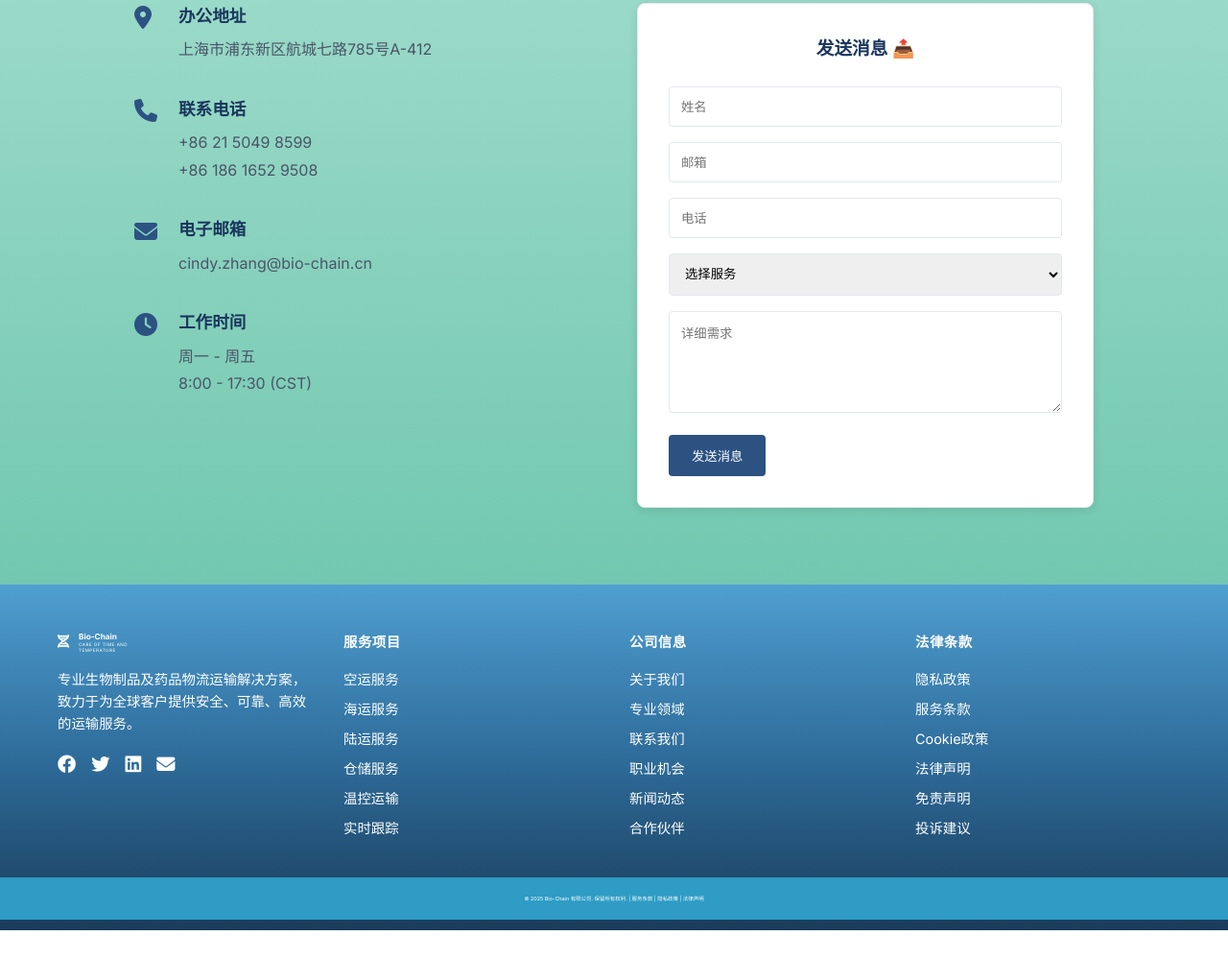
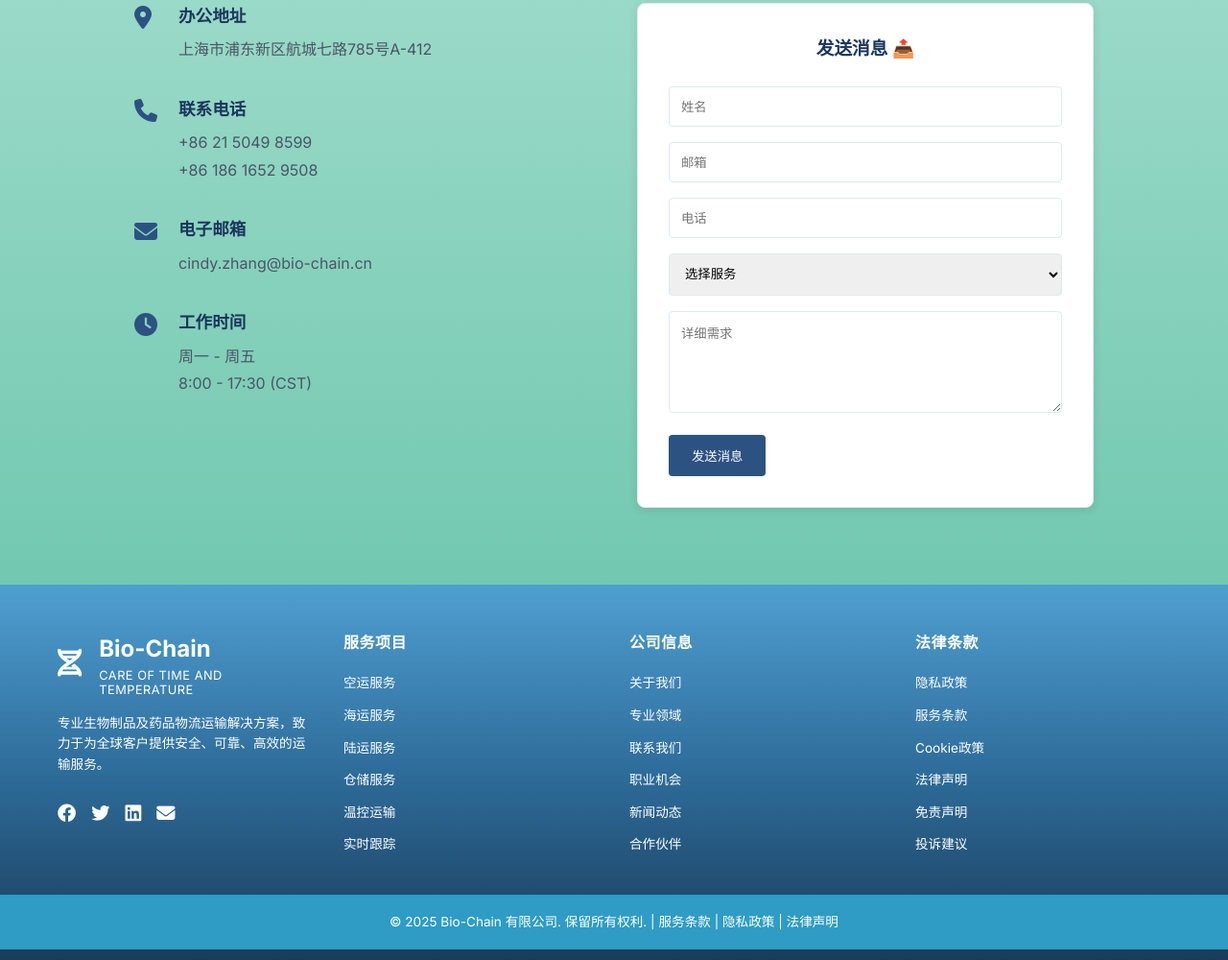
Before and after one commit to Gusc007/bio-chain-website, a plain HTML site: page index.html in a window 1280 px wide. Shown: the part 3134-4134 px from the top of the page at 96% size. Before the commit the page ends 4103 px from the top, so only its background shows below. Drawn offline with Linux system fonts and the light colour scheme.

Commit message:
fix: 根据截屏调整页脚布局，确保4列布局完全一致

```diff
--- a/css/style.css
+++ b/css/style.css
@@ -918,26 +918,65 @@ body {
   align-items: flex-start !important;
 }
 .footer-logo {
-  font-size: 0.628rem !important;
+  font-size: 1.2rem !important;
+  margin-bottom: 1rem;
 }
 .footer-logo i {
-  font-size: 0.857rem !important;
+  font-size: 1.8rem !important;
+  margin-right: 0.5rem;
 }
 .footer-logo-text {
-  font-size: 0.514rem !important;
+  display: flex;
+  flex-direction: column;
+}
+.footer-logo-text span:first-child {
+  font-size: 1.5rem !important;
+  font-weight: 700;
+  margin-bottom: 0.2rem;
 }
 .footer-slogan {
-  font-size: 0.286rem !important;
-  max-width: 52px !important;
+  font-size: 0.8rem !important;
+  font-weight: 400;
+  letter-spacing: 0.5px;
+  max-width: 200px !important;
 }
-.footer-section,
-.footer-section h4,
-.footer-section ul li a,
 .footer-section p {
-  font-size: 0.9rem !important; /* 调整为合适的大小 */
+  font-size: 0.85rem !important;
+  line-height: 1.6;
+  margin-bottom: 1.5rem;
+  color: #ffffff !important;
 }
-.footer-bottom p {
-  font-size: 0.34rem !important; /* 0.425rem * 0.8 ≈ 0.34rem */
+.footer-section h4 {
+  font-size: 1rem !important;
+  font-weight: 600;
+  margin-bottom: 1rem;
+  color: #ffffff !important;
+  text-transform: uppercase;
+  letter-spacing: 0.5px;
+}
+.footer-section ul li a {
+  font-size: 0.85rem !important;
+  color: #ffffff !important;
+  text-decoration: none;
+  line-height: 1.8;
+  transition: color 0.3s;
+}
+.footer-section ul li a:hover {
+  text-decoration: underline;
+}
+.social-links {
+  display: flex;
+  gap: 1rem;
+  margin-top: 1rem;
+}
+.social-links a {
+  color: #ffffff !important;
+  font-size: 1.2rem !important;
+  text-decoration: none;
+  transition: color 0.3s;
+}
+.social-links a:hover {
+  color: #8db0d6 !important;
 }
 /* 页脚三行主标题加大32% */
 .footer-logo .footer-main-title {
```
